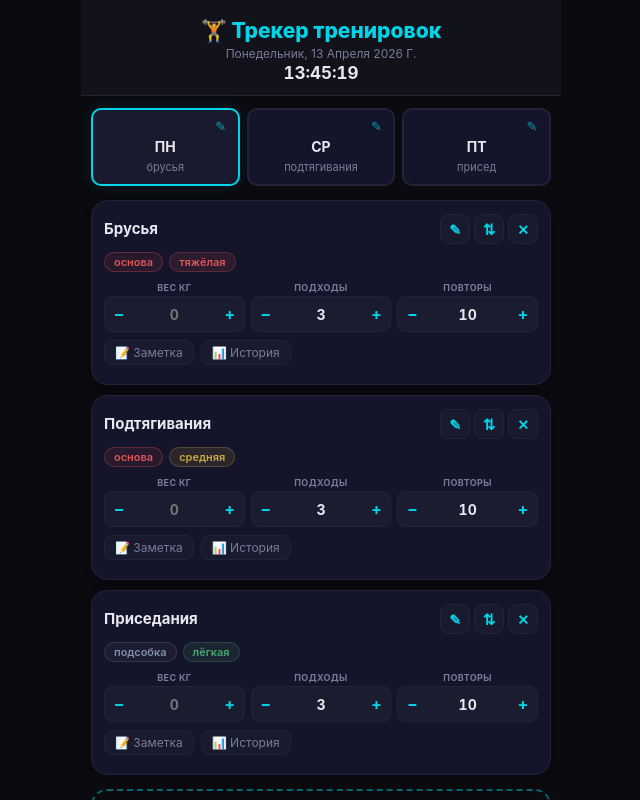
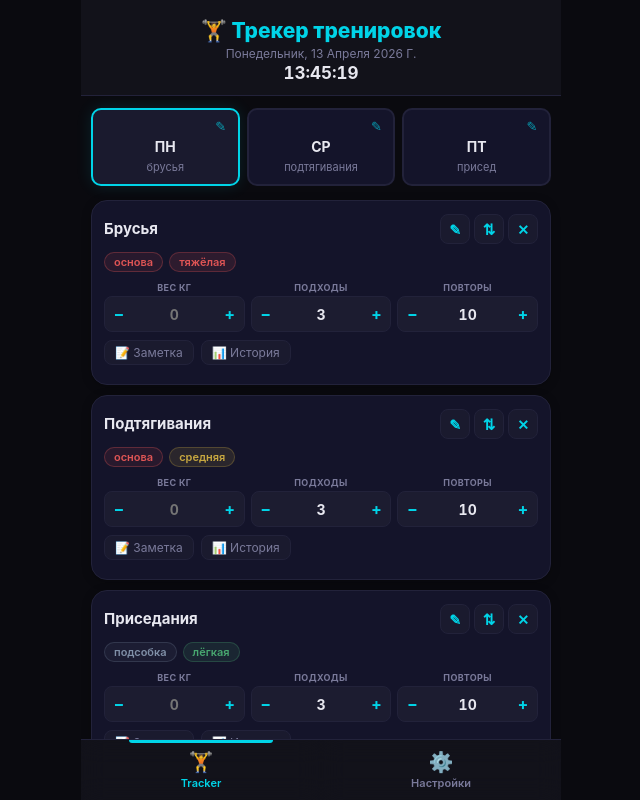
Before and after one commit to Aistben/notetracker, a React (Vite) app: page / in a window 1280 px wide. Shown: the whole page, without its empty margins (319-959 px from the left). Built offline with nearby package versions, Linux system fonts and the light colour scheme.

Commit message:
fix уменьшил отступл у кнопки  снизу

```diff
--- a/src/App.css
+++ b/src/App.css
@@ -23,7 +23,7 @@
 .header-date { font-size: 12px; color: var(--text-sec); text-transform: capitalize; }
 .header-time { font-size: 17px; font-weight: 700; color: var(--text); font-variant-numeric: tabular-nums; margin-top: 2px; }
 
-.main { flex: 1; padding: 12px 10px calc(14px + env(safe-area-inset-bottom, 0px)); }
+.main { flex: 1; padding: 12px 10px 90px; }
 
 .add-ex-btn {
   width: 100%;
--- a/src/index.css
+++ b/src/index.css
@@ -130,13 +130,7 @@ button { cursor: pointer; border: none; background: none; }
   background: rgba(20, 20, 40, 0.35);
 }
 
-/* Все дочерние элементы поверх обоев */
-.app > header,
-.app > main,
-.app > nav {
-  position: relative;
-  z-index: 1;
-}
+
 
 @keyframes errorShake {
   0%,100% { transform: translateX(0); }
```
